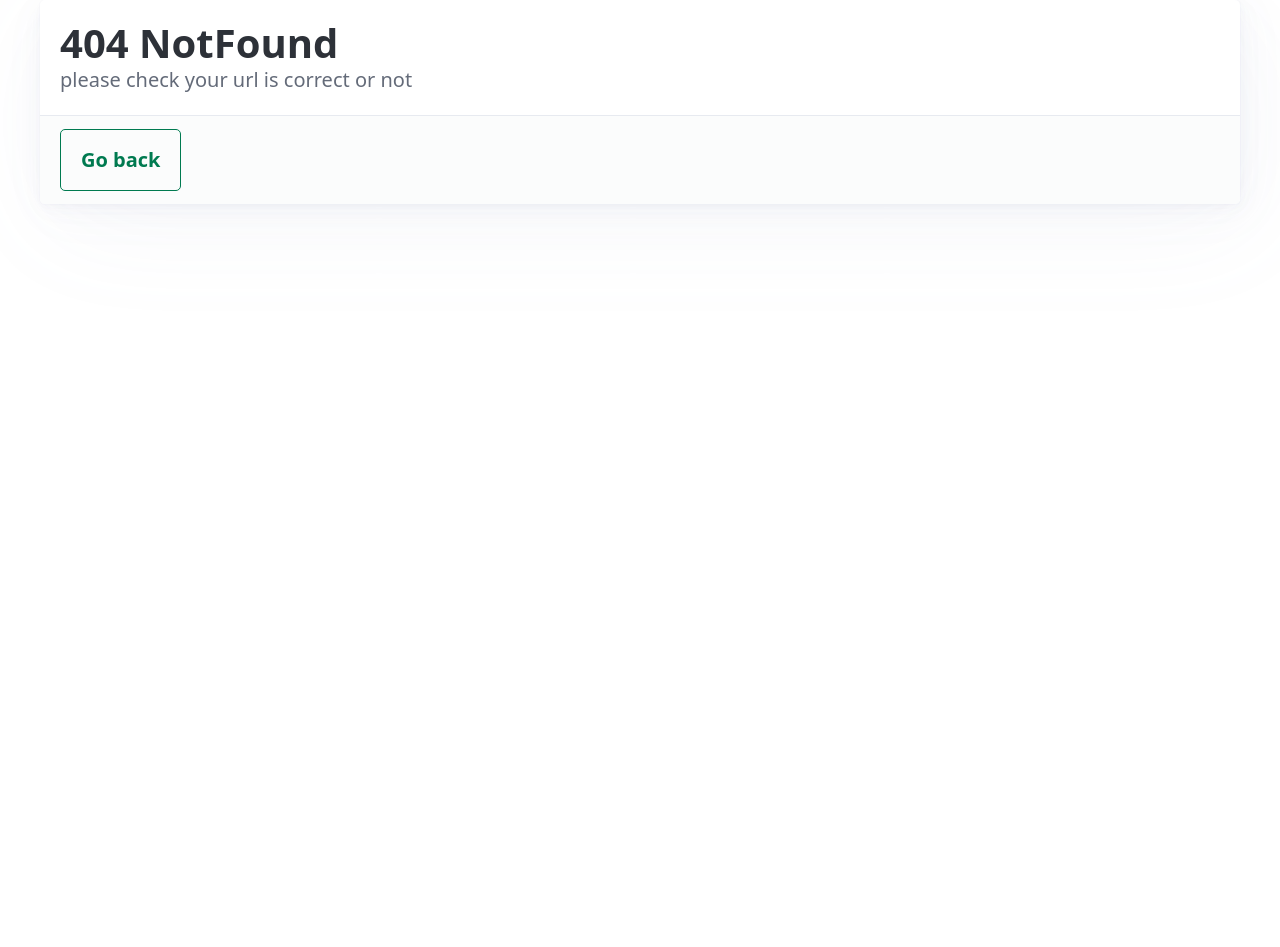
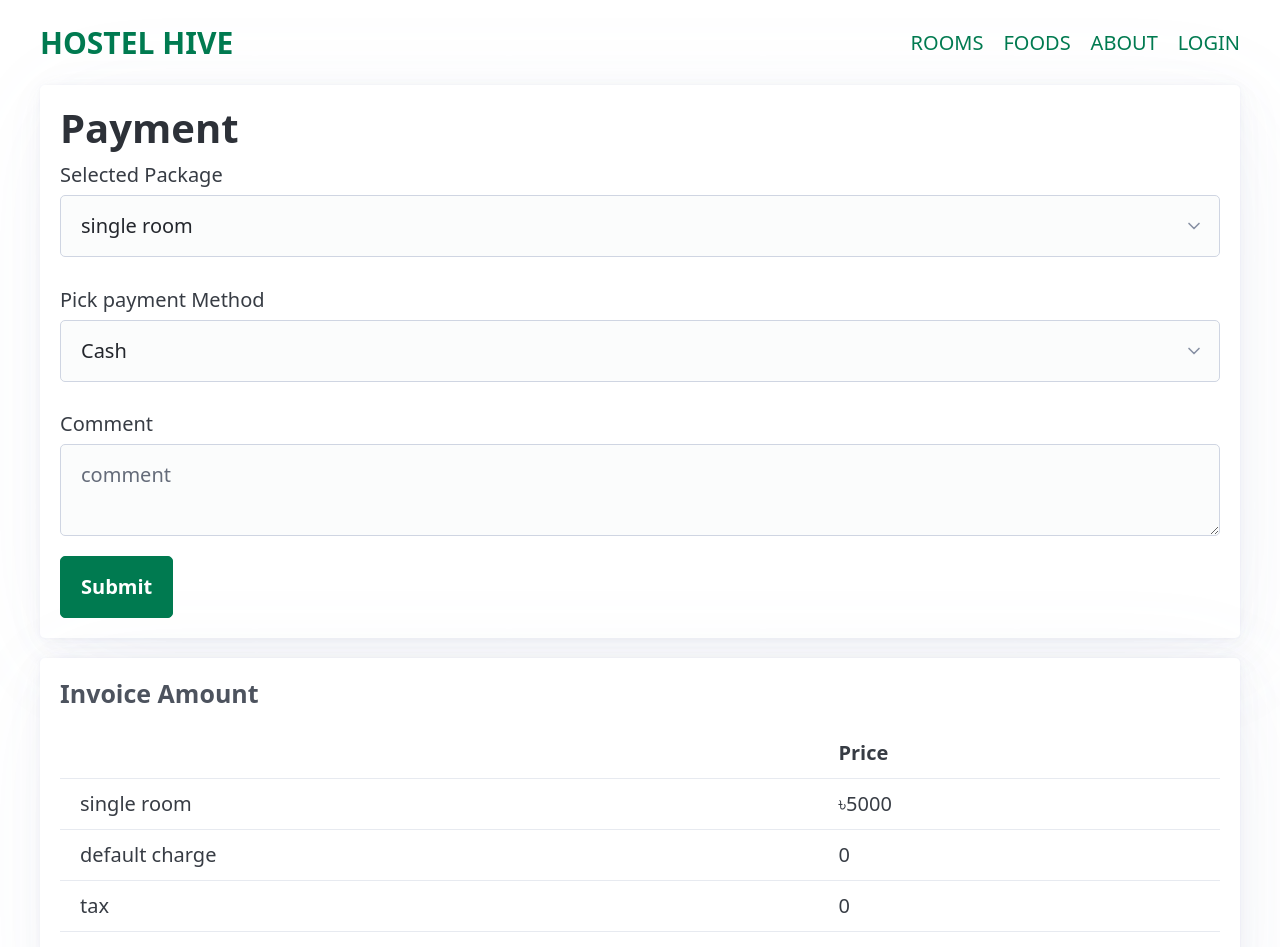
Before and after one commit to push-on/Hostel_Hive_Project_React_Firebase, a React (Vite) app: page /payment in a window 1280 px wide. Before the commit this address had no page. Shown: the top 947 px of the page. Before the commit the page ends 800 px from the top, so only its background shows below. Built offline with nearby package versions, Linux system fonts and the light colour scheme.

Commit message:
Update 10/02/2023 09:33:23

```diff
--- a/src/App.tsx
+++ b/src/App.tsx
@@ -29,10 +29,43 @@ import StaffSettings from "./pages/Staff/StaffSettings"
 import StaffSchedule from "./pages/Staff/StaffScedule"
 import RootFoods from "./pages/HomePage/RootFoods"
 import RootRooms from "./pages/HomePage/RootRooms"
+import { useContext, useEffect, useState } from "react"
+import { AuthContext } from "./context/AuthContext"
+import { doc, getDoc } from "firebase/firestore"
+import { db } from "./config/firebase"
+import RootPayment from "./pages/HomePage/RootPayment"
 
 export default function App() {
   const location = useLocation()
+  const { dispatch, currentUser } = useContext(AuthContext)
 
+  const [loading, setLoading] = useState(false)
+
+  function getCurrentUser() {
+    if (currentUser !== null) {
+      setLoading(true)
+      getDoc(doc(db, "users", currentUser.uid)).then((doc) => {
+        dispatch({
+          type: "LOGIN",
+          payload: currentUser,
+          role: doc.data()?.role,
+          paymentStatus: doc.data()?.paymentStatus,
+        })
+      })
+      setLoading(false)
+    }
+  }
+  useEffect(() => {
+    getCurrentUser()
+  }, [])
+
+  if (loading) {
+    return (
+      <>
+        <h1>Loading</h1>
+      </>
+    )
+  }
   return (
     <>
       <AnimatePresence mode="wait">
@@ -101,7 +134,7 @@ export default function App() {
           <Route path="/" element={<RootPage />} />
           <Route path="/foods" element={<RootFoods />} />
           <Route path="/rooms" element={<RootRooms />} />
-          <Route />
+          <Route path="/payment" element={<RootPayment />} />
           <Route path="/login" element={<Login />} />
           <Route path="/signup" element={<SignUp />} />
           <Route path="/about" element={<About />} />
--- a/src/components/CurrentUser.tsx
+++ b/src/components/CurrentUser.tsx
@@ -5,20 +5,35 @@ import { motion } from "framer-motion"
 
 
 export default function CurrentUser() {
-	const { currentUser, currentRole } = useContext(AuthContext)
+	const { currentUser, currentRole, paymentStatus } = useContext(AuthContext)
 
 	return (
     <>
-			<motion.nav style={{ textTransform: "uppercase" }}
+      <motion.nav
+        style={{ textTransform: "uppercase" }}
         initial={{ opacity: 0 }}
         animate={{ opacity: 1 }}
         exit={{ opacity: 0 }}
-				transition={{ ease: 'easeInOut', duration: 0.2 }}
-
-			>
+        transition={{ ease: "easeInOut", duration: 0.2 }}>
         <ul>
-					<li className="nowrap" ><strong>User: </strong> <span style={{ color: "silver" }}>{currentUser === null ? "User Not Logged in" : currentUser?.email}</span></li>
-					<li className="nowrap" ><strong>Role: </strong><span style={{ color: "silver" }}>{currentRole === null ? "Public" : currentRole}</span></li>
+          <li className="nowrap">
+            <strong>User: </strong>{" "}
+            <span style={{ color: "silver" }}>
+              {currentUser === null ? "User Not Logged in" : currentUser?.email}
+            </span>
+          </li>
+          <li className="nowrap">
+            <strong>Role: </strong>
+            <span style={{ color: "silver" }}>
+              {currentRole === null ? "Public" : currentRole}
+            </span>
+          </li>
+          <li className="nowrap">
+            <strong>PaymentStatus: </strong>
+            <span style={{ color: "silver" }}>
+              {paymentStatus === null ? "unavailable" : paymentStatus ? "paid" : "unpaid"}
+            </span>
+          </li>
         </ul>
       </motion.nav>
     </>
--- a/src/components/NavBar.tsx
+++ b/src/components/NavBar.tsx
@@ -18,6 +18,7 @@ export default function NavBar() {
 				<li><Link className={curLoc.pathname === "/rooms" ? "active" : ""} to="/rooms">Rooms</Link></li>
 				<li><Link className={curLoc.pathname === "/foods" ? "active" : ""} to="/foods">Foods</Link></li>
 				<li><Link className={curLoc.pathname === "/about" ? "active" : ""} to="/about">About</Link></li>
+				{/* <li><Link className={curLoc.pathname === "/payment" ? "active" : ""} to="/payment">Payment</Link></li> */}
 				{currentUser !== null && currentRole === "admin"
 					?
 					(<li><Link className={curLoc.pathname === "/dashboard" ? "active" : ""} to="/dashboard">Dashboard</Link></li>)
--- /dev/null
+++ b/src/components/PaymentModal.tsx
@@ -0,0 +1,31 @@
+export default function PaymentModal({ setModal }: any) {
+  const handleSubmit = (e: React.FormEvent) => {
+    e.preventDefault()
+    alert("submitted")
+  }
+  return (
+    <dialog open>
+      <article>
+        <header>
+          <link
+            onClick={() => setModal(false)}
+            aria-label="Close"
+            className="close"
+          />
+          <h1>Describe your Payment</h1>
+        </header>
+				<form onSubmit={handleSubmit}>
+					<label >
+						Contact Info
+						<input type="text" />
+					</label>
+					<label>
+						description:
+            <textarea></textarea>
+          </label>
+          <button type="submit">Submit</button>
+        </form>
+      </article>
+    </dialog>
+  )
+}
--- a/src/context/AuthContext.tsx
+++ b/src/context/AuthContext.tsx
@@ -1,39 +1,55 @@
-import { createContext, useEffect, useReducer } from 'react'
-import AuthReducer, { AuthState, AuthAction } from './AuthReducer'
+import { createContext, useEffect, useReducer } from "react"
+import AuthReducer, { AuthState, AuthAction } from "./AuthReducer"
 
 export interface User {
-	uid: string,
-	email?: string,
+  uid: string
+  email?: string
 }
 
 interface AuthContextValue {
   currentUser: User | null
   currentRole: string | null
+  paymentStatus: boolean | null
   dispatch: React.Dispatch<AuthAction>
 }
 
 const INITIAL_STATE: AuthState = {
-	currentUser: localStorage.getItem('user') ? JSON.parse(localStorage.getItem('user') as string) || null : null,
-	currentRole: localStorage.getItem('user') ? JSON.parse(localStorage.getItem('role') as string) || null : null
+  currentUser: localStorage.getItem("user")
+    ? JSON.parse(localStorage.getItem("user") as string) || null
+    : null,
+  currentRole: localStorage.getItem("user")
+    ? JSON.parse(localStorage.getItem("role") as string) || null
+    : null,
+  paymentStatus: null,
 }
 
 export const AuthContext = createContext<AuthContextValue>({
   currentUser: null,
   currentRole: null,
-	dispatch: () => null
+  paymentStatus: null,
+  dispatch: () => null,
 })
 
-export const AuthContextProvider = ({ children }: { children: React.ReactNode }) => {
+export const AuthContextProvider = ({
+  children,
+}: {
+  children: React.ReactNode
+}) => {
   const [state, dispatch] = useReducer(AuthReducer, INITIAL_STATE)
 
   useEffect(() => {
-		localStorage.setItem('user', JSON.stringify(state.currentUser))
-		localStorage.setItem('role', JSON.stringify(state.currentRole))
+    localStorage.setItem("user", JSON.stringify(state.currentUser))
+    localStorage.setItem("role", JSON.stringify(state.currentRole))
   }, [state])
 
-
   return (
-		<AuthContext.Provider value={{ currentUser: state.currentUser, currentRole: state.currentRole, dispatch }}>
+    <AuthContext.Provider
+      value={{
+        currentUser: state.currentUser,
+        currentRole: state.currentRole,
+        paymentStatus: state.paymentStatus,
+        dispatch,
+      }}>
       {children}
     </AuthContext.Provider>
   )
--- a/src/context/AuthReducer.tsx
+++ b/src/context/AuthReducer.tsx
@@ -8,10 +8,12 @@ export interface AuthAction {
 	type: 'LOGIN' | 'LOGOUT'
 	payload: User | null,
 	role: 'student' | 'staff' | 'admin' | null
+	paymentStatus: boolean | null
 }
 export interface AuthState {
-	currentUser: null | User
-	currentRole: string | null
+  currentUser: null | User
+  currentRole: string | null
+  paymentStatus: boolean | null
 }
 const AuthReducer = (state: AuthState, action: AuthAction): AuthState => {
 	switch (action.type) {
@@ -19,14 +21,16 @@ const AuthReducer = (state: AuthState, action: AuthAction): AuthState => {
 			return {
 				...state,
 				currentUser: action.payload,
-				currentRole: action.role
+				currentRole: action.role,
+				paymentStatus: action.paymentStatus
 			}
 
 		case 'LOGOUT':
 			return {
 				...state,
 				currentUser: null,
-				currentRole: null
+				currentRole: null,
+				paymentStatus: null
 			}
 
 		default:
--- /dev/null
+++ b/src/pages/HomePage/RootPayment.tsx
@@ -0,0 +1,77 @@
+import NavBar from "../../components/NavBar"
+
+export default function RootPayment() {
+  const handleSubmit = (e: React.FormEvent) => {
+    e.preventDefault()
+    console.log("submitted")
+  }
+  return (
+    <div className="container">
+      <NavBar />
+      <div>
+        <article>
+          <h1>Payment</h1>
+          <form onSubmit={handleSubmit}>
+            <label>
+              Selected Package
+              <select required>
+                <option value="single" selected>
+                  single room
+                </option>
+                <option value="double">double room</option>
+                <option value="shared">shared room</option>
+              </select>
+            </label>
+            <label>
+              Pick payment Method
+              <select required>
+                <option value="cash" selected>
+                  Cash
+                </option>
+                <option value="bikash">Bikash</option>
+              </select>
+            </label>
+            <label htmlFor="">
+              Comment
+              <textarea placeholder="comment" />
+            </label>
+            <button>Submit</button>
+          </form>
+        </article>
+        <article>
+          <div>
+            <div>
+              <h4>Invoice Amount </h4>
+              <table>
+                <tr>
+                  <th></th>
+                  <th>
+                    <strong>Price</strong>
+                  </th>
+                </tr>
+                <tr>
+                  <td>single room</td>
+                  <td>৳5000</td>
+                </tr>
+                <tr>
+                  <td>default charge</td>
+                  <td>0</td>
+                </tr>
+                <tr>
+                  <td>tax</td>
+                  <td>0</td>
+                </tr>
+                <tr>
+                  <td>
+                    <strong>Total</strong>
+                  </td>
+                  <td>৳5000</td>
+                </tr>
+              </table>
+            </div>
+          </div>
+        </article>
+      </div>
+    </div>
+  )
+}
--- a/src/pages/HomePage/RootRooms.tsx
+++ b/src/pages/HomePage/RootRooms.tsx
@@ -5,17 +5,22 @@ import generalImage from "../../assets/Hostel_Imgs/img_16.webp"
 import singleRoom from "../../assets/Hostel_Imgs/img_7.webp"
 import doubleRoom from "../../assets/Hostel_Imgs/img_8.webp"
 import sharedRoom from "../../assets/Hostel_Imgs/img_6.webp"
-import { useEffect, useState } from "react"
+import { useContext, useEffect, useState } from "react"
 import { Counter, CounterField } from "../../lib/Counter"
 import { db } from "../../config/firebase"
 import { getDocs, collection } from "firebase/firestore"
 import toast, { Toaster } from "react-hot-toast"
+import { AuthContext } from "../../context/AuthContext"
+import { useNavigate } from "react-router-dom"
+import PaymentModal from "../../components/PaymentModal"
 
 export default function RootRooms() {
   const [roomTypes, setRoomTypes] = useState<any[]>([])
-
+  const navigate = useNavigate()
   const [TotalRooms, setTotalRooms] = useState(0)
   const [TotalRoomsActive, setRoomsActive] = useState(0)
+  const { currentUser, paymentStatus } = useContext(AuthContext)
+  const [modal, setModal] = useState(false)
 
   const getData = async () => {
     try {
@@ -26,6 +31,18 @@ export default function RootRooms() {
       toast.error(error.message)
     }
   }
+  const handleRoomBook = (id: string) => {
+    console.log(currentUser, paymentStatus)
+
+    if (currentUser === null) {
+      navigate("/login", { state: { from: "/rooms" } })
+      return
+    }
+    if (paymentStatus === null || paymentStatus === false) {
+      setModal(true)
+    }
+  }
+
   useEffect(() => {
     // get number of rooms
     Counter("floor_and_room").then((data) => {
@@ -36,8 +53,10 @@ export default function RootRooms() {
     })
     getData()
   }, [])
+
   return (
     <div className="container">
+      {modal && <PaymentModal setModal={setModal} />}
       <NavBar />
       <Toaster />
       <motion.div
@@ -137,7 +156,9 @@ export default function RootRooms() {
                   <nav>
                     <ul></ul>
                     <ul>
-                      <button>BOOK</button>
+                      <button onClick={() => handleRoomBook(room.id)}>
+                        BOOK
+                      </button>
                     </ul>
                   </nav>
                 </footer>
--- a/src/pages/Login.tsx
+++ b/src/pages/Login.tsx
@@ -1,7 +1,7 @@
 import { useContext, useState } from "react"
 import { auth, db, googleProvider } from "../config/firebase"
 import { signInWithEmailAndPassword, signInWithPopup } from "firebase/auth"
-import { Link, useNavigate } from "react-router-dom"
+import { Link, useLocation, useNavigate } from "react-router-dom"
 import { Toaster, toast } from "react-hot-toast"
 import { AuthContext } from "../context/AuthContext"
 import { motion } from "framer-motion"
@@ -17,8 +17,13 @@ export default function Login() {
   const [password, setPassword] = useState("")
   const navigate = useNavigate()
   const { currentUser, dispatch } = useContext(AuthContext)
+  const { state } = useLocation()
 
   function navigateTo(role: string) {
+    if (state) {
+      navigate(state.from)
+      return
+    }
     switch (role) {
       case "admin":
         navigate("/dashboard")
@@ -41,7 +46,12 @@ export default function Login() {
       signInWithPopup(auth, googleProvider).then((userCredentials) => {
         const user = userCredentials.user
         getDoc(doc(db, "users", user.uid)).then((doc) => {
-          dispatch({ type: "LOGIN", payload: user, role: doc.data()?.role })
+          dispatch({
+            type: "LOGIN",
+            payload: user,
+            role: doc.data()?.role,
+            paymentStatus: doc.data()?.paymentStatus,
+          })
           navigateTo(doc.data()?.role)
         })
       }),
@@ -61,7 +71,12 @@ export default function Login() {
           const user = userCredentials.user
           getDoc(doc(db, "users", user.uid))
             .then((doc) => {
-              dispatch({ type: "LOGIN", payload: user, role: doc.data()?.role })
+              dispatch({
+                type: "LOGIN",
+                payload: user,
+                role: doc.data()?.role,
+                paymentStatus: doc.data()?.paymentStatus ,
+              })
               navigateTo(doc.data()?.role)
             })
             .catch((error: any) => {
--- a/src/pages/SignUp.tsx
+++ b/src/pages/SignUp.tsx
@@ -24,6 +24,7 @@ export default function SignUp() {
   const createRole = async (id: string, userRole: string | null) => {
     await setDoc(doc(usersCollection, id), {
       role: userRole,
+      paymentStatus: false,
       userID: id,
     }).catch((error) => {
       toast.error(error.message)
@@ -33,14 +34,21 @@ export default function SignUp() {
   const createUser = async (
     id: string,
     name: string | null,
-    useremail: string | null
+    userEmail: string | null
   ) => {
     if (isState === "student") {
       await setDoc(doc(studentsCollection, id), {
         student_name: name === null ? "" : name,
-        student_email: useremail,
+        student_email: userEmail,
         hostel_floor: "",
         hostel_room: "",
+        address: "",
+        phone: "",
+        guardian_name: "",
+        emergency_num: "",
+        gender: "",
+        religion: "",
+        nationality: "",
         booked: false,
         created_at: new Date()
           .toLocaleDateString("en-US", {
@@ -56,7 +64,7 @@ export default function SignUp() {
     } else if (isState === "staff") {
       await setDoc(doc(staffCollection, id), {
         staff_name: name === null ? "" : name,
-        staff_email: useremail,
+        staff_email: userEmail,
         created_at: new Date()
           .toLocaleDateString("en-US", {
             month: "2-digit",
--- a/src/pages/Student/StudentOverview.tsx
+++ b/src/pages/Student/StudentOverview.tsx
@@ -58,7 +58,7 @@ export default function StudentOverview() {
           <strong>Created At:</strong> {User?.created_at}
         </p>
         <p>
-          <strong>Adress: </strong> {User?.adress}
+          <strong>Address: </strong> {User?.address}
         </p>
         <p>
           <strong>Phone Number: </strong> {User?.phone}
@@ -73,7 +73,7 @@ export default function StudentOverview() {
           <strong>Gender: </strong> {User?.gender}
         </p>
         <p>
-          <strong>religion: {User?.religion}</strong>
+          <strong>Religion: {User?.religion}</strong>
         </p>
         <p>
           <strong>Nationality: {User?.nationality}</strong>
```
Lines whose indentation alone changed are shown as unchanged.
